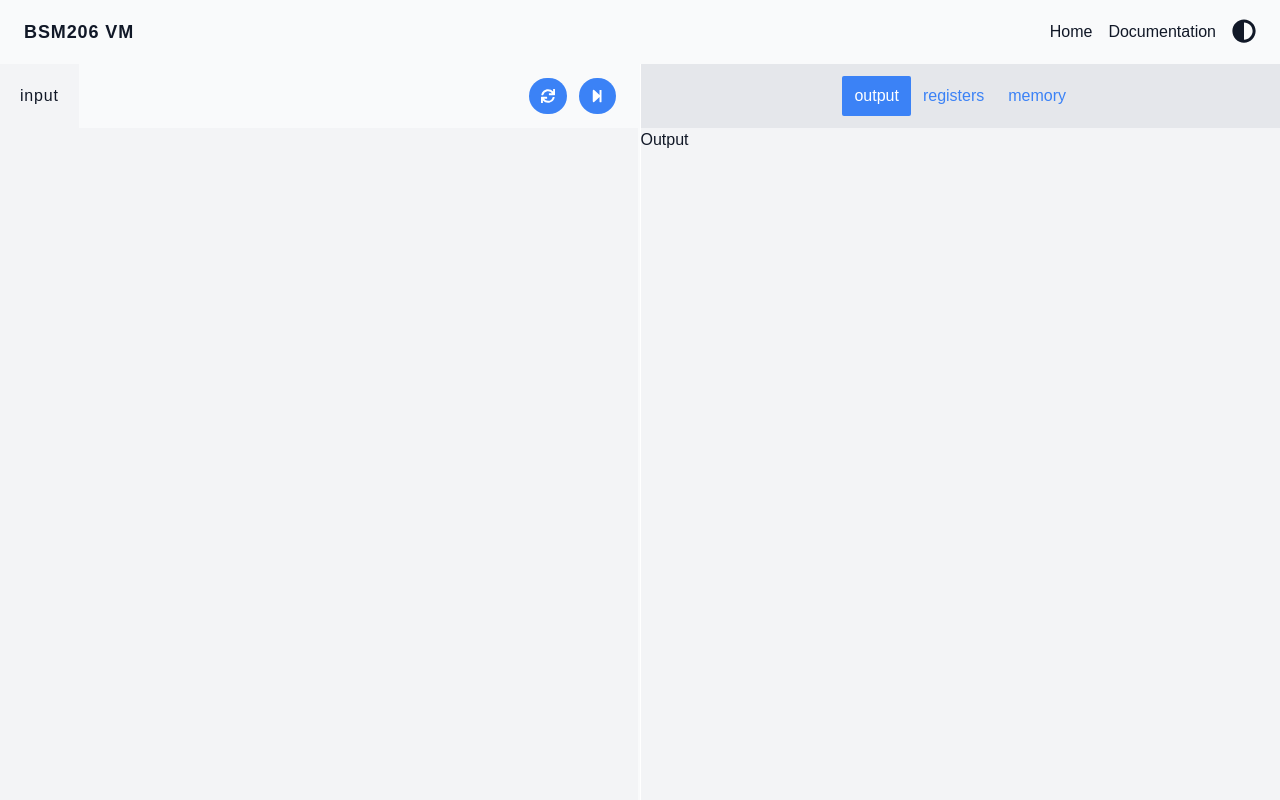
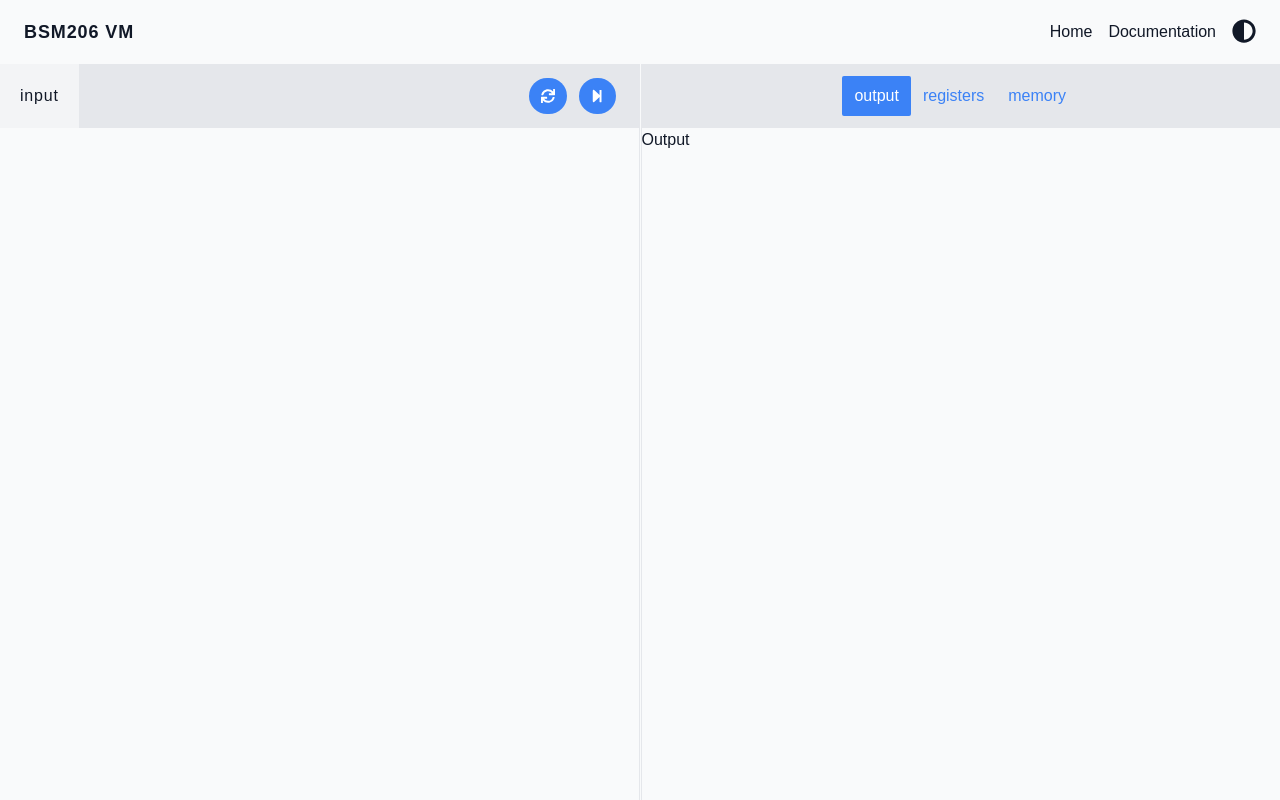
Before and after one commit to bennaaym/bsm206-vm, a React (Create React App) app in the folder client/: page / in a window 1280 px wide. Built offline with nearby package versions, Linux system fonts and the light colour scheme.

Commit message:
client : theme updated

```diff
--- a/client/src/assembly/asm.ts
+++ b/client/src/assembly/asm.ts
@@ -40,7 +40,6 @@ export const highLightCode = (code:string,isLight:boolean):string =>
                 const prev = splittedCommand[0];
                 const next = splittedCommand[1];
 
-                console.log(prev,next);
 
                 // keyword
                 if(CONFIG.KEYWORDS.includes(prev))
@@ -54,11 +53,11 @@ export const highLightCode = (code:string,isLight:boolean):string =>
                     const ADR_CHAR = prev[0];
                     const next = prev.slice(1,prev.length);
 
-                    output += MARKUPIFY.highLightAddressingChar(ADR_CHAR);
+                    output += MARKUPIFY.highLightAddressingChar(ADR_CHAR,isLight);
 
                     if(next.match(CONFIG.HEX_NUMBER_REGEX))
                     {
-                        output += MARKUPIFY.highLightHexValue(next);
+                        output += MARKUPIFY.highLightHexValue(next,isLight);
                     }
 
                 }
@@ -73,8 +72,7 @@ export const highLightCode = (code:string,isLight:boolean):string =>
                     output += prev
 
                 const comment = CONFIG.COMMENT_CHAR + next +  CONFIG.WHITE_SPACE + commands.slice(j+1,commands.length).join(' ');
-                console.log(comment);
-                output += MARKUPIFY.highLightComment(comment);
+                output += MARKUPIFY.highLightComment(comment,isLight);
                 break;
             }
 
--- a/client/src/components/home/Tabs.tsx
+++ b/client/src/components/home/Tabs.tsx
@@ -41,7 +41,7 @@ const Tabs:React.FC<IProps> = ({tabs}) =>
                 </ul>
             </nav>
 
-            <div className={`${styles['tab-content']} ${isLight?'text-light-text-300 bg-light-background-300':'text-dark-text-300 bg-dark-background-300'}`}>
+            <div className={`${styles['tab-content']} border-l ${isLight?'text-light-text-300 bg-light-background-300 border-light-background-200':'text-dark-text-300 bg-dark-background-300 border-dark-background-400'}`}>
                 {tabs[activeTabIndex] === 'input'     && <Editor/>}
                 {tabs[activeTabIndex] === 'output'    && <Output/>}
                 {tabs[activeTabIndex] === 'registers' && <Registers/>}
--- a/client/src/components/home/editor/HighlightWithinTextarea.tsx
+++ b/client/src/components/home/editor/HighlightWithinTextarea.tsx
@@ -3,6 +3,7 @@ import { ICode } from "../../../contexts/CodeContextProvider";
 import styles from "../../../assets/css/editor.module.css";
 import { highLightCode } from "../../../assembly/asm";
 import { useTheme } from "../../../contexts/ThemeContextProvider";
+import { useEffect } from "react";
 
 export interface IProps
 {
@@ -22,9 +23,12 @@ const HighlightWithinTextarea: React.FC<IProps> = ({code,setCode}) => {
     {
        const upperCaseCode = event.target.value.toUpperCase();
        setCode(upperCaseCode);
-       if(highlightsRef.current) highlightsRef.current.innerHTML = highLightCode(upperCaseCode,isLight);
+    }
 
-    }
+    useEffect(()=>
+    {
+        if(highlightsRef.current) highlightsRef.current.innerHTML = highLightCode(code.toUpperCase(),isLight);
+    },[code,isLight])
 
 
     const handleScroll =(event : React.UIEvent<HTMLTextAreaElement, UIEvent>) =>
--- a/client/src/pages/Home.tsx
+++ b/client/src/pages/Home.tsx
@@ -24,7 +24,7 @@ const Home = () =>
                     <div className={`${styles['flex-col-1']} border-r border-light-background-100`}>
                         <div className={`${styles['input-bar']}  ${isLight?'bg-light-background-200':'bg-dark-background-200'}`}>
                             <div
-                                className={`py-5 px-5 font-medium tracking-wider ${isLight?'text-light-text-300 bg-light-background-300':'text-dark-text-300 bg-dark-background-300'}`}
+                                className={`py-5 px-5 font-medium tracking-wider ${isLight?'text-light-text-300 bg-light-background-400':'text-dark-text-300 bg-dark-background-300'}`}
                             >
                                 input
                             </div>
@@ -41,11 +41,11 @@ const Home = () =>
                                 />
                             </div>
                         </div>
-                        <div className={`flex-grow border-r-2 ${isLight?'text-light-text-300 bg-light-background-300 border-light-background-200':'text-dark-text-300 bg-dark-background-300 border-dark-background-400'}`}>
+                        <div className={`flex-grow border-r ${isLight?'text-light-text-300 bg-light-background-300 border-light-background-200':'text-dark-text-300 bg-dark-background-300 border-dark-background-400'}`}>
                             <Editor/>
                         </div>
                     </div>
-                    <div className={styles['flex-col-1']}>
+                    <div className={`${styles['flex-col-1']} `}>
                         <Tabs tabs={['output','registers','memory']}/>
                     </div>
                 </div>
--- a/client/tailwind.config.js
+++ b/client/tailwind.config.js
@@ -1,20 +1,21 @@
 module.exports = {
   purge: ['./src/**/*.{js,jsx,ts,tsx}', './public/index.html'],
-  darkMode: false, // or 'media' or 'class'
+  darkMode: false,
   theme: {
     colors:{
       light:{
         background:{
-          100:'#fff',
-          200:'#F9FAFB',
-          300:'#F3F4F6'
-
+          100: '#F9FAFB',
+          200: '#E5E7EB',
+          300: '#F9FAFB',
+          400: '#F3F4F6'
         },
         text:{
           300:'#111827'
         },
         accent:'#3B82F6',
-        keyword:'#0082FF',
+
+        keyword:'#0018FF',
         symbol:'#318495',
         number:'#C5060B',
         comment:'#4C886B'
@@ -26,15 +27,17 @@ module.exports = {
           200:'#111827',
           300:'#1F2937',
           400:'#1F2937'
+
         },
         text:{
-          300:'#fff'
+          300:'#FFF'
         },
         accent:'#3B82F6',
-        keyword:'#BDA354',
-        symbol:'#CCAC8D',
-        number:'#BD588C',
-        comment:'#4C886B'
+
+        keyword:'#FFB86C',
+        symbol:'#CCCCCC',
+        number:'#F1FA8C',
+        comment:'#DDD'
 
       }
     },
```
